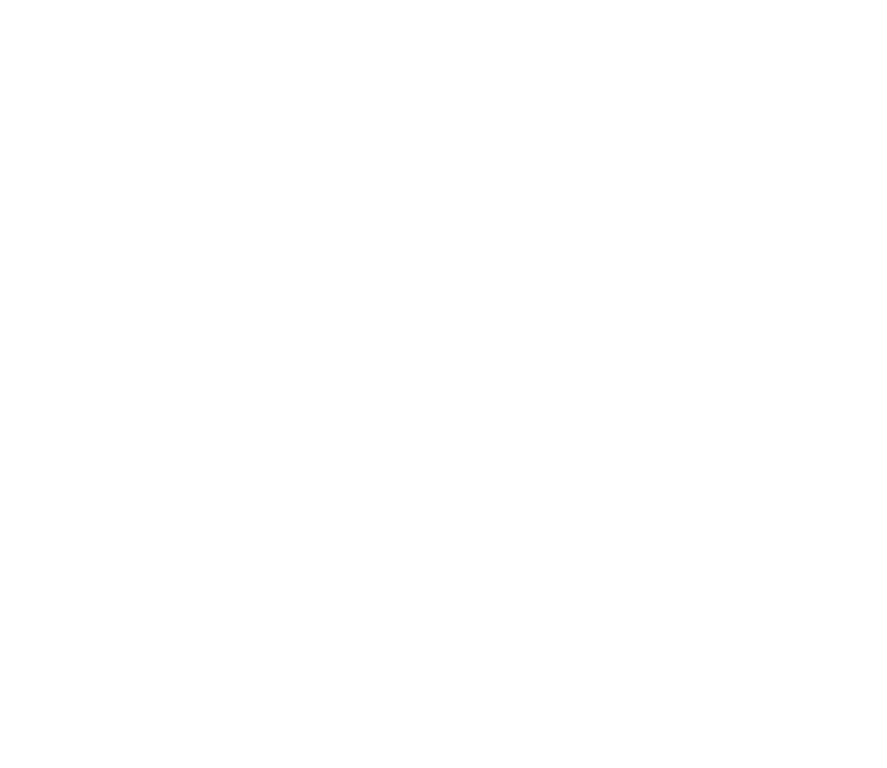
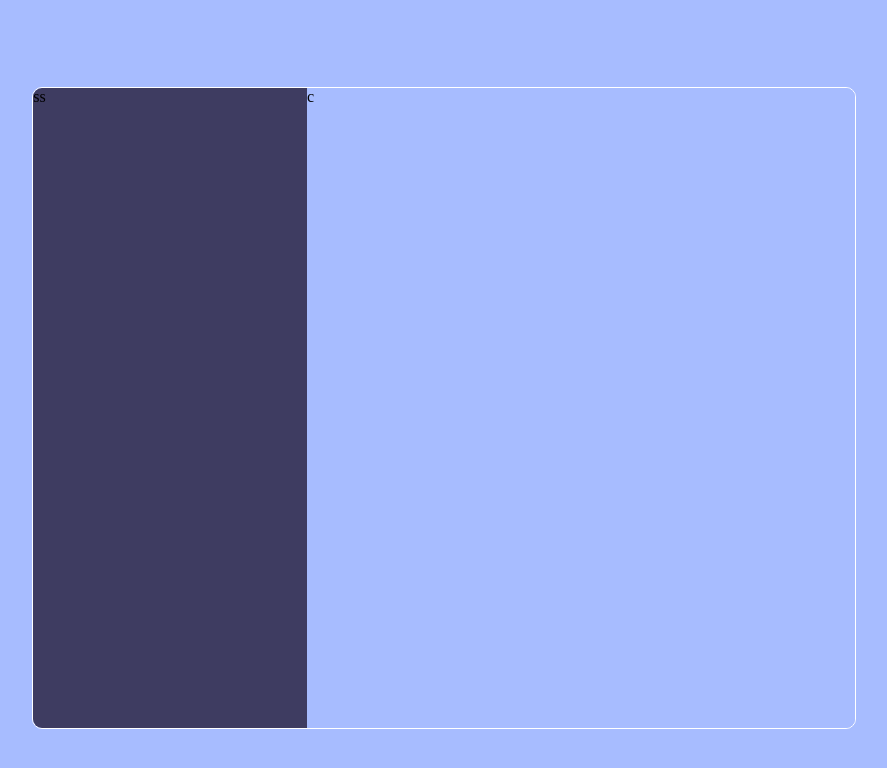
Before and after one commit to Mohit-Mehra/chatapp, a React (Create React App) app: page / in a window 1280 px wide. Shown: the top 768 px of the page, without its empty margins (196-1083 px from the left). Built offline with nearby package versions, Linux system fonts and the light colour scheme.

Commit message:
Chat App design

```diff
--- /dev/null
+++ b/src/components/Chat.jsx
@@ -0,0 +1,11 @@
+import React from 'react'
+
+const Chat = () => {
+  return (
+    <div className='chat'>
+      c
+    </div>
+  )
+}
+
+export default Chat
--- /dev/null
+++ b/src/components/Sidebar.jsx
@@ -0,0 +1,11 @@
+import React from 'react'
+
+function Sidebar() {
+  return (
+    <div className='sidebar'>
+      ss
+    </div>
+  )
+}
+
+export default Sidebar
--- a/src/pages/Home.jsx
+++ b/src/pages/Home.jsx
@@ -1,8 +1,14 @@
 import React from 'react'
+import Sidebar from '../components/Sidebar'
+import Chat from '../components/Chat'
 
 function Home() {
   return (
-    <div>
+    <div className='home'>
+        <div className="container">
+            <Sidebar />
+            <Chat />
+        </div>
 
     </div>
   )
--- a/src/style.scss
+++ b/src/style.scss
@@ -1,3 +1,6 @@
+*{
+    background-color: #a7bcff;
+}
 .formContainer{
     background-color: #a7bcff;
     height: 100vh;
@@ -69,3 +72,27 @@
         }
     }
 }
+
+.home{
+    background-color: #a7bcff;
+    height: 100vh;
+    display: flex;
+    align-items: center;
+    justify-content: center;
+
+    .container{
+        border: 1px solid white;
+        border-radius: 10px;
+        width: 65%;
+        height: 80%;
+        display: flex;
+        overflow: hidden;
+        .sidebar{
+            flex: 1;
+            background-color: #3e3c61;
+        }
+        .chat{
+            flex: 2;
+        }
+    }
+}
```
Also changed, not shown: src/components/Chats.jsx (added, +11 -0 lines), src/components/Input.jsx (added, +11 -0 lines), src/components/Message.jsx (added, +11 -0 lines), src/components/Nabar.jsx (added, +11 -0 lines), src/components/Search.jsx (added, +11 -0 lines).
